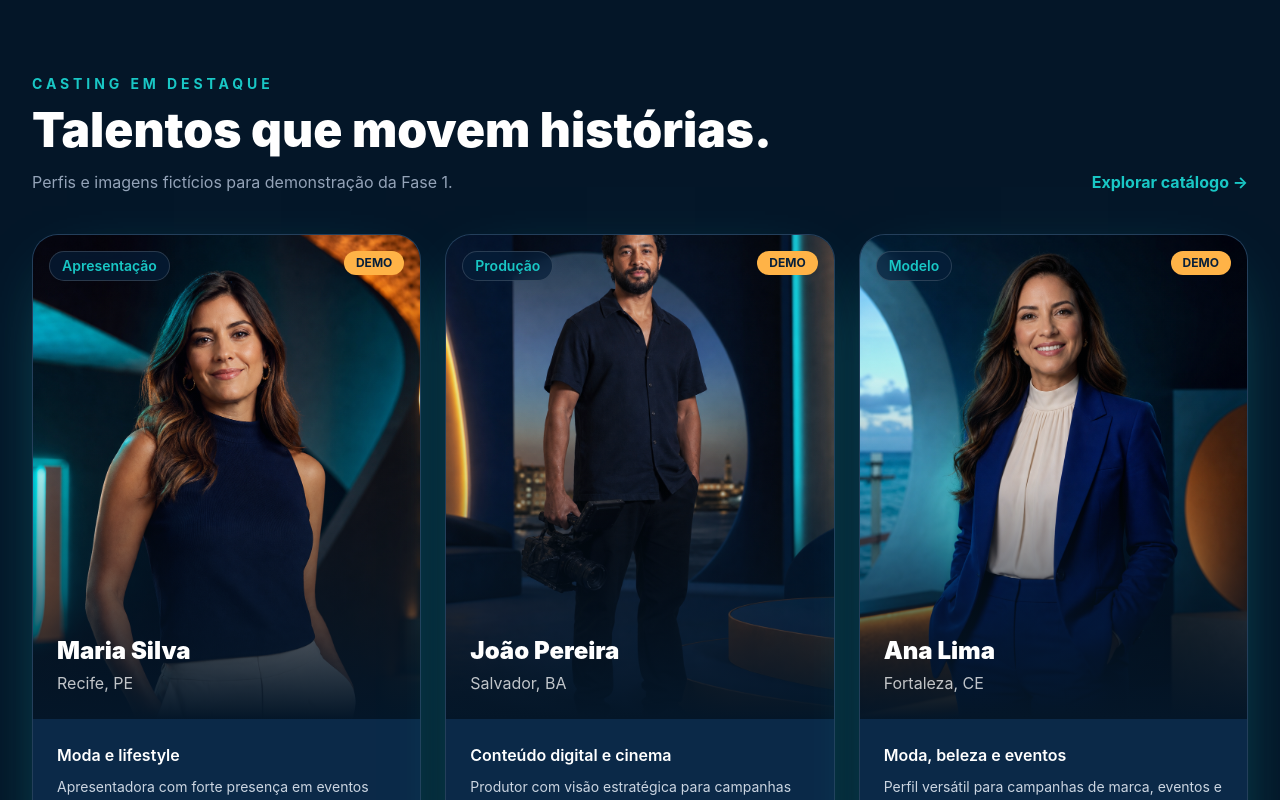
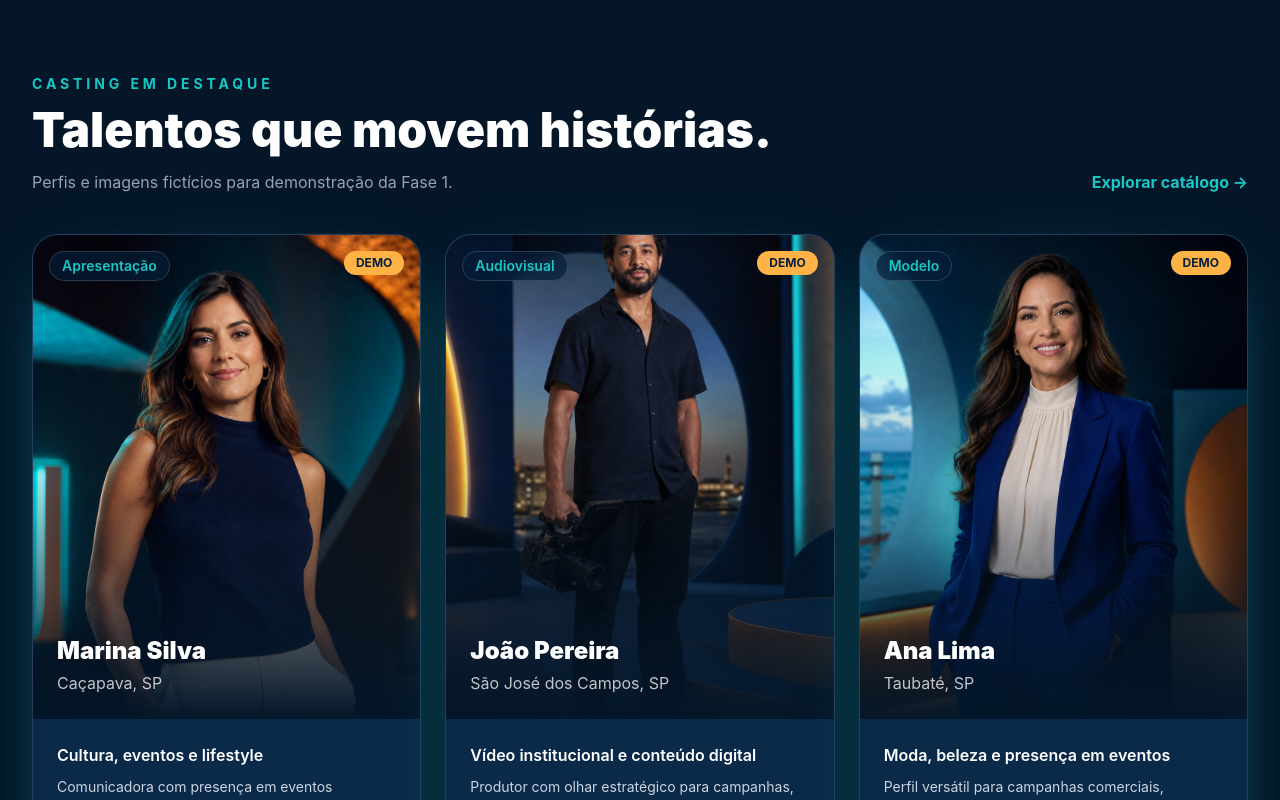
Before and after one commit to Grupo-Lira-de-Comunicacao/casting-attual-360, a Next.js app: page / in a window 1280 px wide. Shown: the part 2000-2800 px from the top of the page. Built offline with nearby package versions, Linux system fonts and the light colour scheme.

Commit message:
feat: regionaliza talentos e reposiciona soluções comerciais

```diff
--- a/src/data/demo-data.ts
+++ b/src/data/demo-data.ts
@@ -25,37 +25,37 @@ export type Package = {
 export const demoTalents: Talent[] = [
   {
     slug: 'maria-silva',
-    name: 'Maria Silva',
-    role: 'Apresentadora e influenciadora',
-    location: 'Recife, PE',
-    specialty: 'Moda e lifestyle',
-    description: 'Apresentadora com forte presença em eventos regionais e conteúdo premium para marcas que buscam conexão emocional.',
-    availability: 'Disponível para campanhas mensais',
-    highlight: 'Top 1 de alcance regional',
+    name: 'Marina Silva',
+    role: 'Apresentadora e criadora de conteúdo',
+    location: 'Caçapava, SP',
+    specialty: 'Cultura, eventos e lifestyle',
+    description: 'Comunicadora com presença em eventos regionais e conteúdo voltado a marcas que buscam proximidade, credibilidade e conexão com o público local.',
+    availability: 'Disponível para campanhas e eventos',
+    highlight: 'Conexão com o público regional',
     category: 'Apresentação',
     image: '/talentos/maria-silva.png',
   },
   {
     slug: 'joao-pereira',
     name: 'João Pereira',
-    role: 'Roterista e produtor de vídeo',
-    location: 'Salvador, BA',
-    specialty: 'Conteúdo digital e cinema',
-    description: 'Produtor com visão estratégica para campanhas de publicidade, storytelling e vídeos institucionais.',
-    availability: 'Aberto para projetos de curto prazo',
-    highlight: 'Especialista em narrativa visual',
-    category: 'Produção',
+    role: 'Videomaker e produtor audiovisual',
+    location: 'São José dos Campos, SP',
+    specialty: 'Vídeo institucional e conteúdo digital',
+    description: 'Produtor com olhar estratégico para campanhas, cobertura de eventos, storytelling e vídeos institucionais para empresas do Vale do Paraíba.',
+    availability: 'Aberto para projetos regionais',
+    highlight: 'Narrativa visual e produção ágil',
+    category: 'Audiovisual',
     image: '/talentos/joao-pereira.png',
   },
   {
     slug: 'ana-lima',
     name: 'Ana Lima',
-    role: 'Modelo e embaixadora',
-    location: 'Fortaleza, CE',
-    specialty: 'Moda, beleza e eventos',
-    description: 'Perfil versátil para campanhas de marca, eventos e presença em mídias sociais com alto engajamento.',
+    role: 'Modelo e embaixadora de marca',
+    location: 'Taubaté, SP',
+    specialty: 'Moda, beleza e presença em eventos',
+    description: 'Perfil versátil para campanhas comerciais, lançamentos, fotografia publicitária e ativações presenciais em toda a região.',
     availability: 'Disponível para lançamentos e campanhas',
-    highlight: 'Presença regional forte',
+    highlight: 'Versatilidade para campanhas locais',
     category: 'Modelo',
     image: '/talentos/ana-lima.png',
   },
@@ -63,24 +63,24 @@ export const demoTalents: Talent[] = [
 
 export const demoPackages: Package[] = [
   {
-    slug: 'essencia',
-    name: 'Essência',
-    audience: 'Marcas que querem presença regional com estratégia enxuta',
-    benefits: ['Seleção de 3 talentos', 'Briefing estratégico', 'Acompanhamento de campanha'],
-    price: 'a partir de R$ 8.500',
+    slug: 'presenca-local',
+    name: 'Presença Local',
+    audience: 'Pequenos negócios que querem começar com estratégia e alcance regional',
+    benefits: ['Seleção orientada de talento', 'Briefing de campanha', '1 entrega principal de conteúdo'],
+    price: 'a partir de R$ 890',
   },
   {
-    slug: 'impacto',
-    name: 'Impacto',
-    audience: 'Campanhas com foco em alcance e ativação',
-    benefits: ['Seleção curada', 'Gestão de contratação', 'Relatórios de desempenho'],
-    price: 'a partir de R$ 15.000',
+    slug: 'campanha-regional',
+    name: 'Campanha Regional',
+    audience: 'Empresas que precisam de divulgação integrada e presença em diferentes formatos',
+    benefits: ['Curadoria de talentos', 'Produção audiovisual', 'Plano de divulgação regional'],
+    price: 'a partir de R$ 2.490',
   },
   {
-    slug: 'premium',
-    name: 'Premium',
-    audience: 'Projetos de alto valor com comunicação integrada',
-    benefits: ['Equipe dedicada', 'Estratégia de mídia', 'Atendimento VIP'],
+    slug: 'attual-360',
+    name: 'Attual 360',
+    audience: 'Projetos especiais com estratégia, conteúdo, mídia e acompanhamento completo',
+    benefits: ['Equipe dedicada', 'Conteúdo multiplataforma', 'Gestão e relatório de campanha'],
     price: 'Sob consulta',
   },
 ];
```
